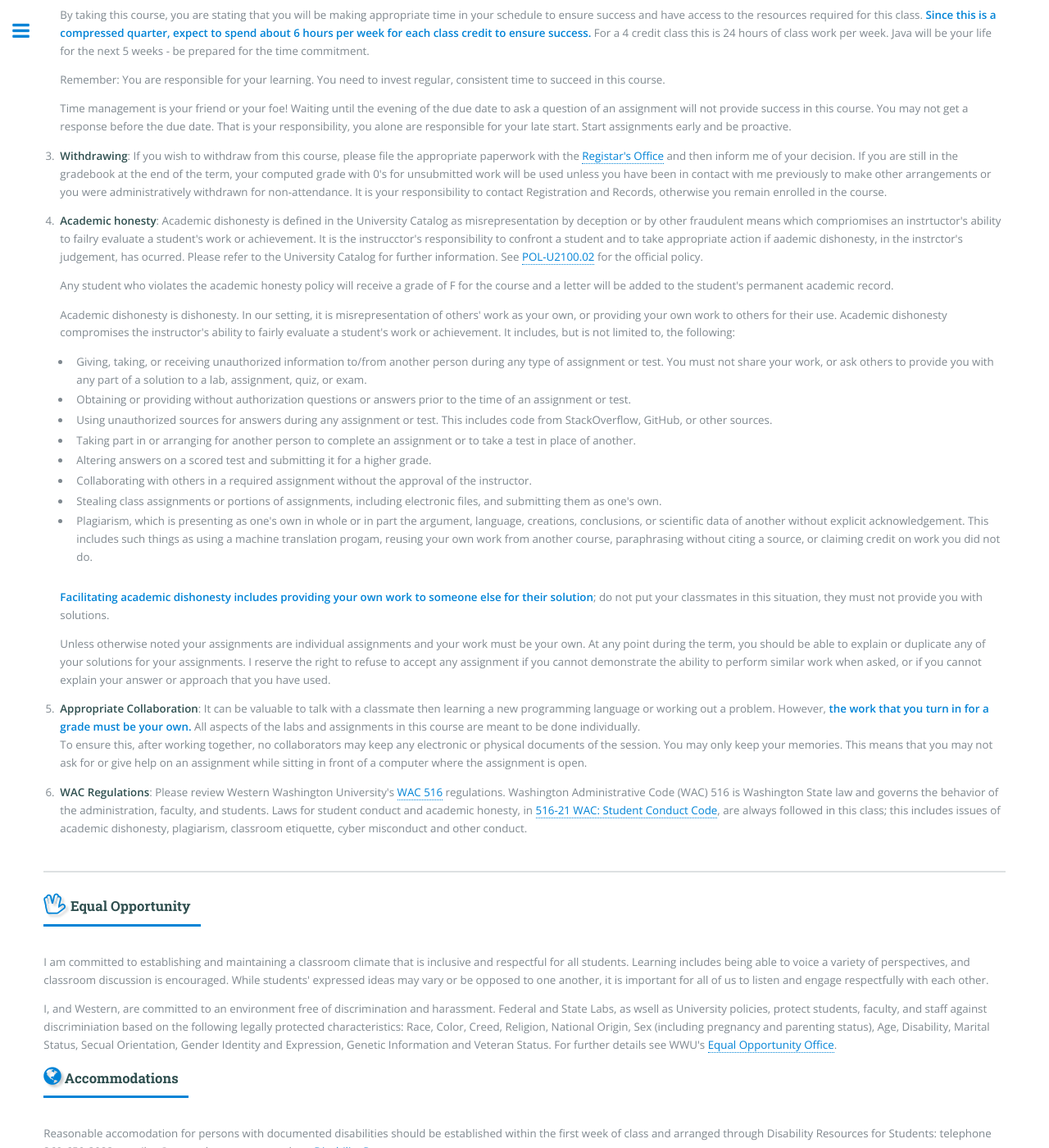
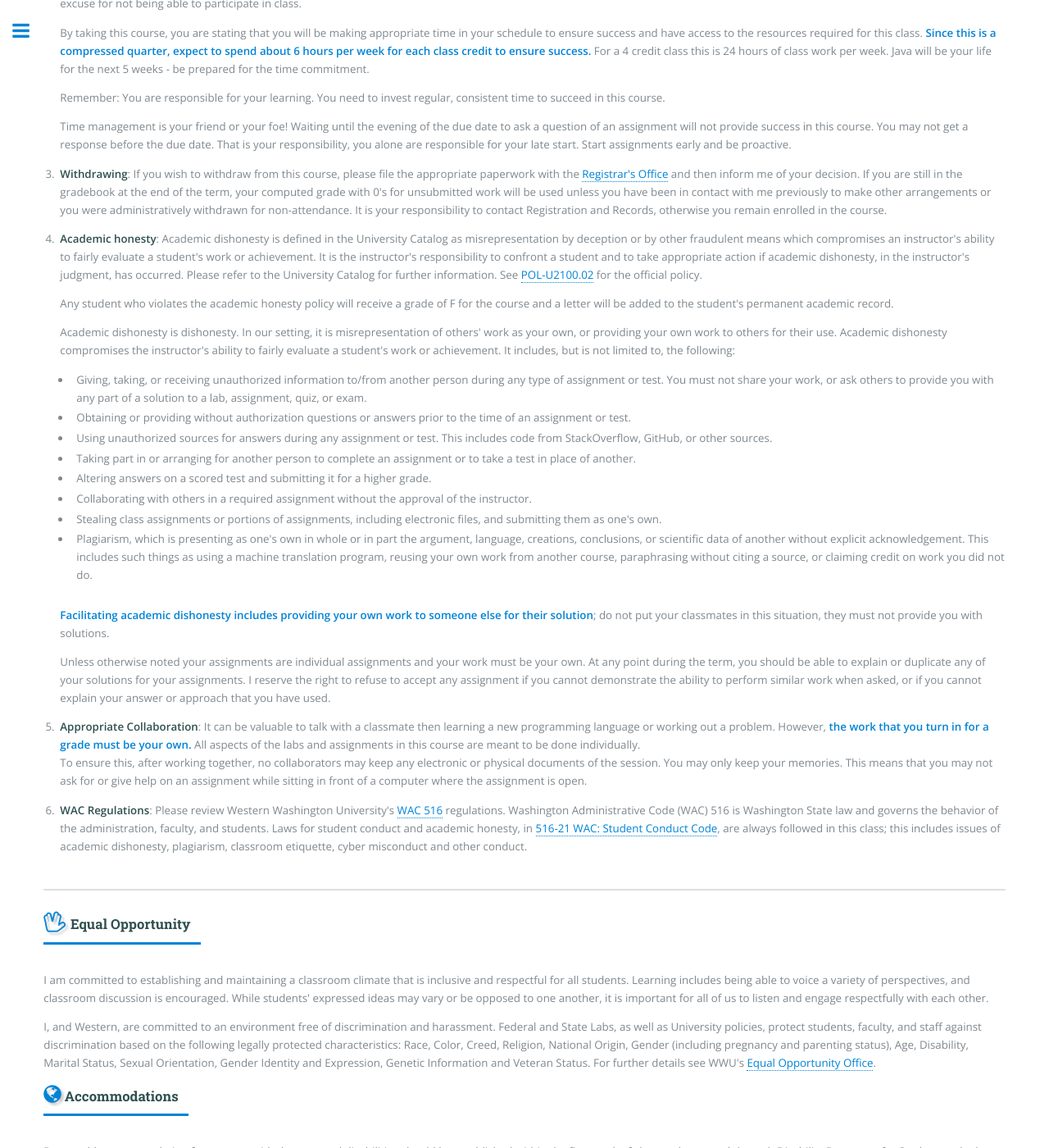
Before and after one commit to argoc/syllabub, a Jekyll site: the page CSCI145.html, which Jekyll copies as it is, in a window 1280 px wide and 1400 px high, scrolled down 5040 px. Shown: the whole window at 82% size. Built offline with Jekyll 4.4.1, drawn with Linux system fonts in a browser that asks for light colours; some of the changed text lies outside the part shown.

Commit message:
typos and clarification

```diff
--- a/CSCI145.html
+++ b/CSCI145.html
@@ -112,10 +112,10 @@
                             <li><b>Course Outcomes:</b> Students who successfully complete this course will demonstrate:
                                 <ul>
                                     <li><i class="fa bloom4"></i>&nbsp;Basic understanding of the use of recursion in the definition and implementation of linear data structures, including stacks, lists and queues. </li>
-                                    <li><i class="fa bloom4"></i>&nbsp;The ability to implement som basic algorithms using recursion. </li>
+                                    <li><i class="fa bloom4"></i>&nbsp;The ability to implement some basic algorithms using recursion. </li>
                                     <li><i class="fa bloom4"></i>&nbsp;Basic understanding of the concepts of abstract data types and generics and their implementation in a modern programming language. </li>
-                                    <li><i class="fa bloom4"></i>&nbsp;Basic understanding of access or pointer types and dynamic memory alloation, as implemented in a modern programming language.</li>
-                                    <li><i class="fa bloom4"></i>&nbsp;The use of a modern programming langauge for the implementation of abstract data types for linear data structures in the solution of problems. </li>
+                                    <li><i class="fa bloom4"></i>&nbsp;Basic understanding of access or pointer types and dynamic memory allocation, as implemented in a modern programming language.</li>
+                                    <li><i class="fa bloom4"></i>&nbsp;The use of a modern programming language for the implementation of abstract data types for linear data structures in the solution of problems. </li>
                                     <li><i class="fa bloom4"></i>&nbsp;The ability to create test cases for problems involving linear data structures.</li>
                                 </ul>
                             </li>
@@ -356,10 +356,10 @@
                                 <p>Time management is your friend or your foe! Waiting until the evening of the due date to ask a question of an assignment will not provide success in this course. You may not get a response before the due date. That is your responsibility, you alone are responsible for your late start. Start assignments early and be proactive. </p>
                             </li>
                             <li id="withdrawing">
-                                <p><b>Withdrawing</b>: If you wish to withdraw from this course, please file the appropriate paperwork with the <a href="http://www.wwu.edu/registrar/index.shtml">Registar's Office</a> and then inform me of your decision. If you are still in the gradebook at the end of the term, your computed grade with 0's for unsubmitted work will be used unless you have been in contact with me previously to make other arrangements or you were administratively withdrawn for non-attendance. It is your responsibility to contact Registration and Records, otherwise you remain enrolled in the course. </p>
+                                <p><b>Withdrawing</b>: If you wish to withdraw from this course, please file the appropriate paperwork with the <a href="http://www.wwu.edu/registrar/index.shtml">Registrar's Office</a> and then inform me of your decision. If you are still in the gradebook at the end of the term, your computed grade with 0's for unsubmitted work will be used unless you have been in contact with me previously to make other arrangements or you were administratively withdrawn for non-attendance. It is your responsibility to contact Registration and Records, otherwise you remain enrolled in the course. </p>
                             </li>
                             <li id="academic">
-                                <p><b>Academic honesty</b>: Academic dishonesty is defined in the University Catalog as misrepresentation by deception or by other fraudulent means which compriomises an instrtuctor's ability to failry evaluate a student's work or achievement. It is the instrucctor's responsibility to confront a student and to take appropriate action if aademic dishonesty, in the instrctor's judgement, has ocurred. Please refer to the University Catalog for further information. See <a href="https://wp.wwu.edu/academichonesty/" target="_blank">POL-U2100.02</a> for the official policy.</p>
+                                <p><b>Academic honesty</b>: Academic dishonesty is defined in the University Catalog as misrepresentation by deception or by other fraudulent means which compromises an instructor's ability to fairly evaluate a student's work or achievement. It is the instructor's responsibility to confront a student and to take appropriate action if academic dishonesty, in the instructor's judgment, has occurred. Please refer to the University Catalog for further information. See <a href="https://wp.wwu.edu/academichonesty/" target="_blank">POL-U2100.02</a> for the official policy.</p>
 								<p>Any student who violates the academic honesty policy will receive a grade of F for the course and a letter will be added to the student's permanent academic record.</p>
 								<p>Academic dishonesty is dishonesty. In our setting, it is misrepresentation of others' work as your own, or providing your own work to others for their use. Academic dishonesty compromises the instructor's ability to fairly evaluate a student's work or achievement. It includes, but is not limited to, the following:
 								</p>
@@ -371,7 +371,7 @@
 								<li>Altering answers on a scored test and submitting it for a higher grade.</li>
 								<li>Collaborating with others in a required assignment without the approval of the instructor.</li>
 								<li>Stealing class assignments or portions of assignments, including electronic files, and submitting them as one's own.</li>
-								<li>Plagiarism, which is presenting as one's own in whole or in part the argument, language, creations, conclusions, or scientific data of another without explicit acknowledgement. This includes such things as using a machine translation progam, reusing your own work from another course, paraphrasing without citing a source, or claiming credit on work you did not do.</li>
+								<li>Plagiarism, which is presenting as one's own in whole or in part the argument, language, creations, conclusions, or scientific data of another without explicit acknowledgement. This includes such things as using a machine translation program, reusing your own work from another course, paraphrasing without citing a source, or claiming credit on work you did not do.</li>
 								</ul>
 								<p><strong>Facilitating academic dishonesty includes providing your own work to someone else for their solution</strong>; do not put your classmates in this situation, they must not provide you with solutions.</p>
                                 <p>Unless otherwise noted your assignments are individual assignments and your work must be your own. At any point during the term, you should be able to explain or duplicate any of your solutions for your assignments. I reserve the right to refuse to accept any assignment if you cannot demonstrate the ability to perform similar work when asked, or if you cannot explain your answer or approach that you have used.</p>
@@ -388,14 +388,14 @@
                 <section>
                     <div class="content">
                         <header class="major">
-                            <h3 class="h" id="accomodations"><i class="fa fa-hand-spock-o"></i> Equal Opportunity</h3></header>
+                            <h3 class="h" id="accommodations"><i class="fa fa-hand-spock-o"></i> Equal Opportunity</h3></header>
                         <p>I am committed to establishing and maintaining a classroom climate that is inclusive and respectful for all students. Learning includes being able to voice a variety of perspectives, and classroom discussion is encouraged. While students' expressed ideas may vary or be opposed to one another, it is important for all of us to listen and engage respectfully with each other.</p>
-						<p>I, and Western, are committed to an environment free of discrimination and harassment. Federal and State Labs, as wsell as University policies, protect students, faculty, and staff against discriminiation based on the following legally protected characteristics: Race, Color, Creed, Religion, National Origin, Sex (including pregnancy and parenting status), Age, Disability, Marital Status, Secual Orientation, Gender Identity and Expression, Genetic Information and Veteran Status. For further details see WWU's <a href="http://www.wwu.edu/eoo/">Equal Opportunity Office</a>.
+						<p>I, and Western, are committed to an environment free of discrimination and harassment. Federal and State Labs, as well as University policies, protect students, faculty, and staff against discrimination based on the following legally protected characteristics: Race, Color, Creed, Religion, National Origin, Gender (including pregnancy and parenting status), Age, Disability, Marital Status, Sexual Orientation, Gender Identity and Expression, Genetic Information and Veteran Status. For further details see WWU's <a href="http://www.wwu.edu/eoo/">Equal Opportunity Office</a>.
                     </div>
                     <div class="content">
                         <header class="major">
                             <h3 class="h"><i class="fa fa-globe"></i> Accommodations</h3></header>
-                        <p>Reasonable accomodation for persons with documented disabilities should be established within the first week of class and arranged through Disability Resources for Students: telephone 360-650-3083, email rs@wwu.edu, or on www.edu at <a href="http://www.wwu.edu/depts/drs/">Disability Resources</a>.</p>
+                        <p>Reasonable accommodation for persons with documented disabilities should be established within the first week of class and arranged through Disability Resources for Students: telephone 360-650-3083, email rs@wwu.edu, or on www.edu at <a href="http://www.wwu.edu/depts/drs/">Disability Resources</a>.</p>
                     </div>
 					<div class="content">
                         <header class="major">
@@ -583,7 +583,7 @@ Note: Syllabus content, course due dates and assignments may change at any time.
                                 <li><a href="#wac">WAC Regulations</a></li>
                             </ul>
                         </li>
-                        <li><a href="#accomodations">Accommodations</a></li>
+                        <li><a href="#accommodations">Accommodations</a></li>
                         <li><a href="#success">Success</a></li>
                     </ul>
                 </nav>
```
Also changed, not shown: other parts of CSCI145.html (+2 -2 lines).
